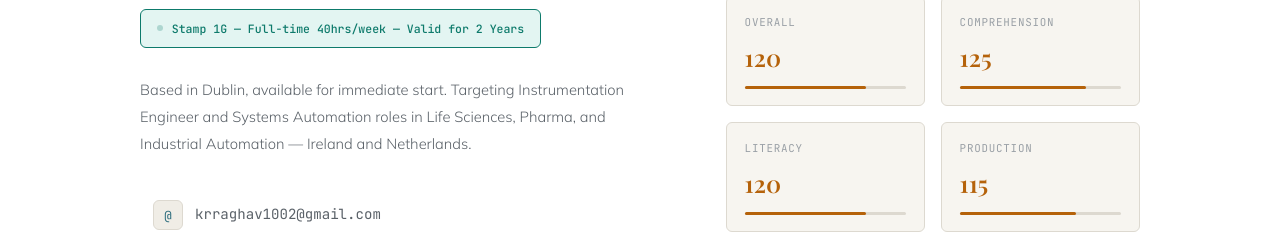
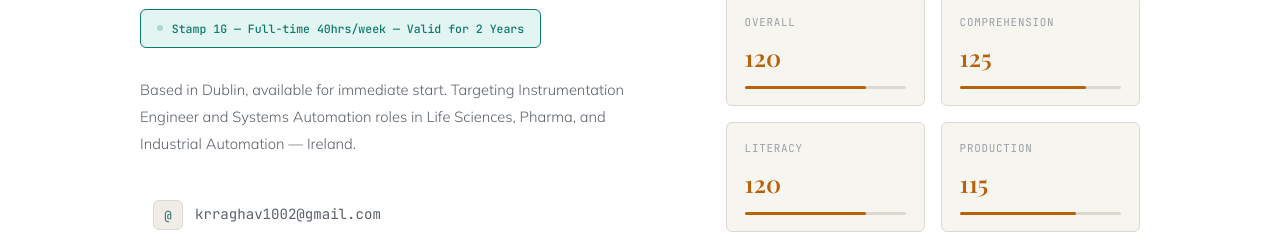
Before and after one commit to Raghav2501/Raghav2501.github.io, a plain HTML site: page index.html in a window 1280 px wide. Shown: the part 3847-4081 px from the top of the page. Drawn offline with nearby package versions, Linux system fonts and the light colour scheme; a web font is replaced by a local one.

Commit message:
Remove reference to Netherlands in contact paragraph

```diff
--- a/index.html
+++ b/index.html
@@ -797,7 +797,7 @@ footer {
           <div class="visa-dot"></div>
           Stamp 1G — Full-time 40hrs/week — Valid for 2 Years
         </div>
-        <p>Based in Dublin, available for immediate start. Targeting Instrumentation Engineer and Systems Automation roles in Life Sciences, Pharma, and Industrial Automation — Ireland and Netherlands.</p>
+        <p>Based in Dublin, available for immediate start. Targeting Instrumentation Engineer and Systems Automation roles in Life Sciences, Pharma, and Industrial Automation — Ireland.</p>
         <div class="contact-links">
           <a href="mailto:krraghav1002@gmail.com" class="contact-link">
             <div class="link-icon">@</div>
```
